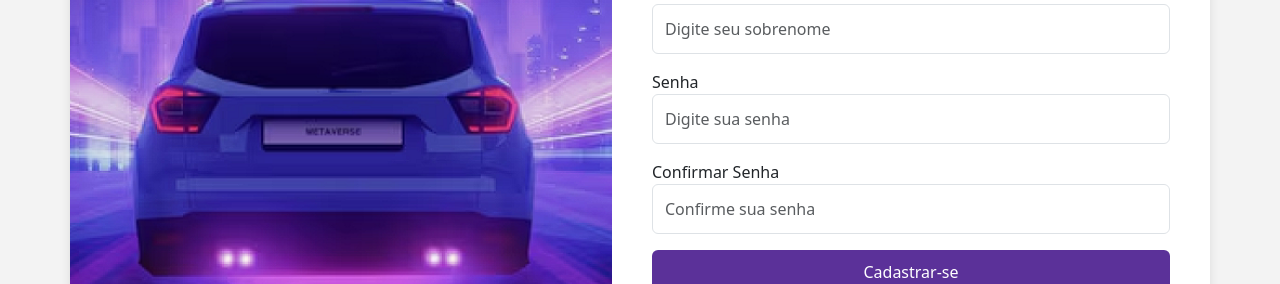
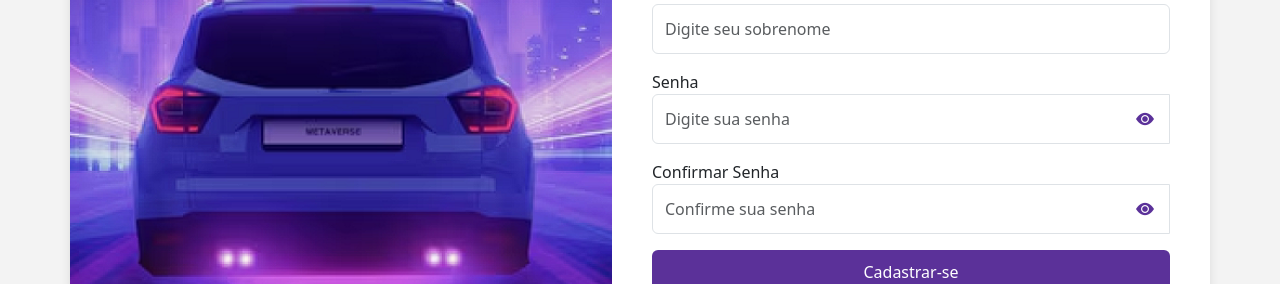
Before and after one commit to nielsonj13/VitrineCar, a Vue app: page /cadastro in a window 1280 px wide. Shown: the part 327-611 px from the top of the page. Built offline with nearby package versions, Linux system fonts and the light colour scheme.

Commit message:
Adicionando icone e alerta na tela de cadastro

```diff
--- a/src/views/TelaCadastro.vue
+++ b/src/views/TelaCadastro.vue
@@ -6,11 +6,6 @@
 
         <div class="col-md-6 form-section">
           <h2>Crie sua conta</h2>
-
-          <!-- Exibe mensagens de erro -->
-          <div v-if="mensagemErro">
-            <p>{{ mensagemErro }}</p>
-          </div>
 
           <form @submit.prevent="handleCadastro">
             <div class="mb-3">
@@ -49,28 +44,38 @@
               />
             </div>
 
-            <div class="mb-3">
+            <div class="mb-3 password-container">
               <label for="senha">Senha</label>
+              <div class="input-group">
                 <input
-                type="password"
+                  :type="mostrarSenha ? 'text' : 'password'"
                   v-model="senha"
                   id="senha"
                   class="form-control"
                   placeholder="Digite sua senha"
                   required
                 />
+                <button type="button" class="toggle-password" @click="mostrarSenha = !mostrarSenha">
+                  <i :class="mostrarSenha ? 'bi bi-eye-slash-fill' : 'bi bi-eye-fill'"></i>
+                </button>
+              </div>
             </div>
 
-            <div class="mb-3">
+            <div class="mb-3 password-container">
               <label for="confirmar-senha">Confirmar Senha</label>
+              <div class="input-group">
                 <input
-                type="password"
+                  :type="mostrarConfirmarSenha ? 'text' : 'password'"
                   v-model="confirmarSenha"
                   id="confirmar-senha"
                   class="form-control"
                   placeholder="Confirme sua senha"
                   required
                 />
+                <button type="button" class="toggle-password" @click="mostrarConfirmarSenha = !mostrarConfirmarSenha">
+                  <i :class="mostrarConfirmarSenha ? 'bi bi-eye-slash-fill' : 'bi bi-eye-fill'"></i>
+                </button>
+              </div>
             </div>
 
             <button type="submit" class="btn btn-primary" :disabled="verificandoEmail">
@@ -89,8 +94,6 @@
 
 <script>
 import { getAuth, createUserWithEmailAndPassword, updateProfile, sendEmailVerification, signOut } from "firebase/auth";
-import { db } from "@/firebase";
-import { doc, setDoc } from "firebase/firestore";
 
 export default {
   name: "TelaCadastro",
@@ -102,20 +105,19 @@ export default {
       senha: "",
       confirmarSenha: "",
       verificandoEmail: false,
-      mensagemErro: "", // Armazena mensagens de erro
+      mostrarSenha: false,
+      mostrarConfirmarSenha: false,
     };
   },
   methods: {
     async handleCadastro() {
       try {
-        this.mensagemErro = ""; // Limpa mensagens anteriores
-
         if (!this.email || !this.nome || !this.sobrenome || !this.senha || !this.confirmarSenha) {
-          this.mensagemErro = "Preencha todos os campos obrigatórios.";
+          alert("⚠️ Preencha todos os campos obrigatórios!");
           return;
         }
         if (this.senha !== this.confirmarSenha) {
-          this.mensagemErro = "As senhas digitadas não coincidem. Verifique e tente novamente.";
+          alert("❌ As senhas digitadas não coincidem. Verifique e tente novamente.");
           return;
         }
 
@@ -128,7 +130,7 @@ export default {
         });
 
         await sendEmailVerification(user);
-        alert("Cadastro realizado com sucesso! Verifique seu e-mail para ativar a conta.");
+        alert("✅ Cadastro realizado com sucesso! Verifique seu e-mail para ativar a conta.");
 
         await signOut(auth);
         this.$router.push("/login");
@@ -141,19 +143,18 @@ export default {
     tratarErros(error) {
       switch (error.code) {
         case "auth/email-already-in-use":
-          this.mensagemErro = "Este e-mail já está cadastrado. Tente fazer login ou use outro e-mail.";
+          alert(" Este e-mail já está cadastrado. Tente fazer login ou use outro e-mail.");
           break;
         case "auth/weak-password":
-          this.mensagemErro = "A senha deve ter pelo menos 6 caracteres.";
+          alert(" A senha deve ter pelo menos 6 caracteres.");
           break;
         default:
-          this.mensagemErro = "Erro ao cadastrar. Verifique os dados e tente novamente.";
+          alert(" Erro ao cadastrar. Verifique os dados e tente novamente.");
       }
     }
   }
 };
 </script>
-
 
 <style scoped>
 /* Fundo da tela */
@@ -176,7 +177,6 @@ export default {
   box-shadow: 0px 4px 10px rgba(0, 0, 0, 0.1);
   overflow: hidden;
   display: flex;
-
 }
 
 /* Área da imagem */
@@ -217,6 +217,33 @@ export default {
   font-size: 16px;
 }
 
+/* Ajustando o botão de alternar senha */
+.password-container {
+  position: relative;
+}
+
+.input-group {
+  position: relative;
+  display: flex;
+  align-items: center;
+}
+
+.toggle-password {
+  position: absolute;
+  right: 10px;
+  top: 50%;
+  transform: translateY(-50%);
+  background: none;
+  border: none;
+  cursor: pointer;
+  font-size: 18px;
+  color: #5B3199;
+}
+
+.toggle-password:hover {
+  color: #3a1e66;
+}
+
 .btn-primary {
   background: #5B3199;
   border: none;
@@ -241,7 +268,7 @@ export default {
 
 .logo {
   display: block;
-  max-width: 250px; /* Define um tamanho máximo para a logo */
-  margin: 0 auto 15px auto; /* Centraliza a logo e adiciona espaçamento abaixo */
+  max-width: 250px;
+  margin: 0 auto 15px auto;
 }
 </style>
```
Lines whose indentation alone changed are shown as unchanged.
